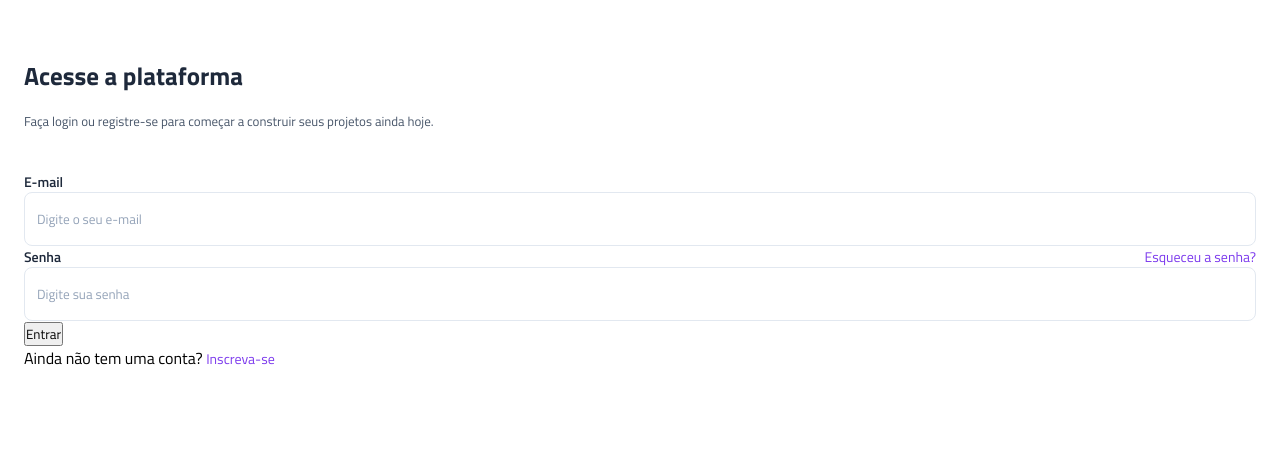
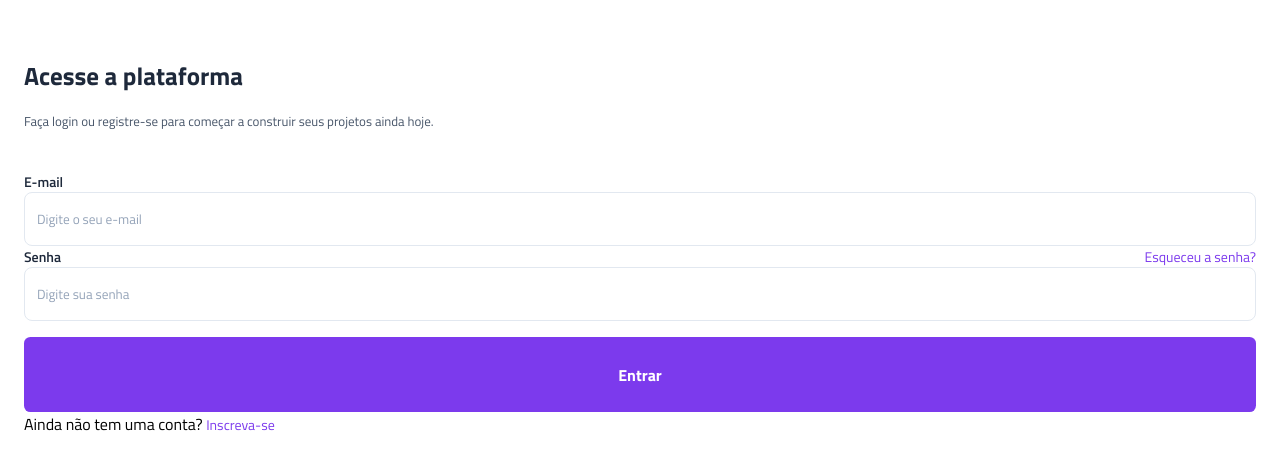
Before and after one commit to nicolas-de-souza-moraes12a/projeto-vertigo, a plain HTML site: page index.html in a window 1280 px wide. Shown: the part 136-606 px from the top of the page. Drawn offline with Linux system fonts and the light colour scheme.

Commit message:
estilização do botão completo

```diff
--- a/style.css
+++ b/style.css
@@ -11,6 +11,7 @@
     --gray-400: #94a3b8;
     --gray-200: #E2E8F0;
     --purple: #7C3AED;
+    --white: #FFF;
 }
 
 header {
@@ -87,3 +88,16 @@ main {
 .login a:hover {
     text-decoration: underline;
 }
+
+.login button {
+    margin-top: 1rem;
+    padding-block: 1.6rem;
+    width: 100%;
+    background: var(--purple);
+    border: none;
+    border-radius: 0.4rem;
+
+    font-size: 1rem;
+    font-weight: 700;
+    color: var(--white);
+}
```
